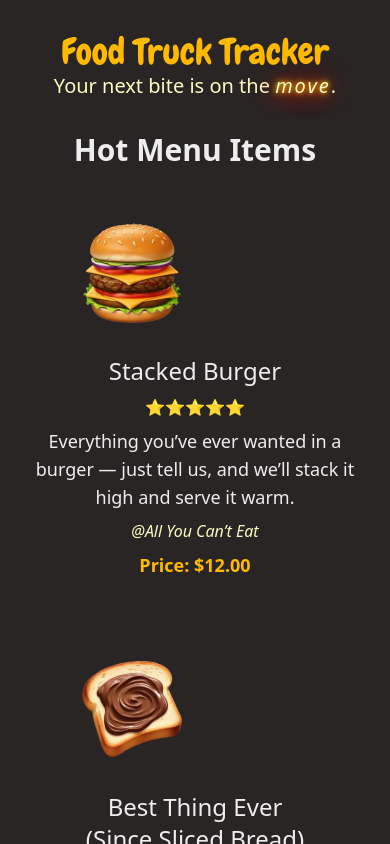
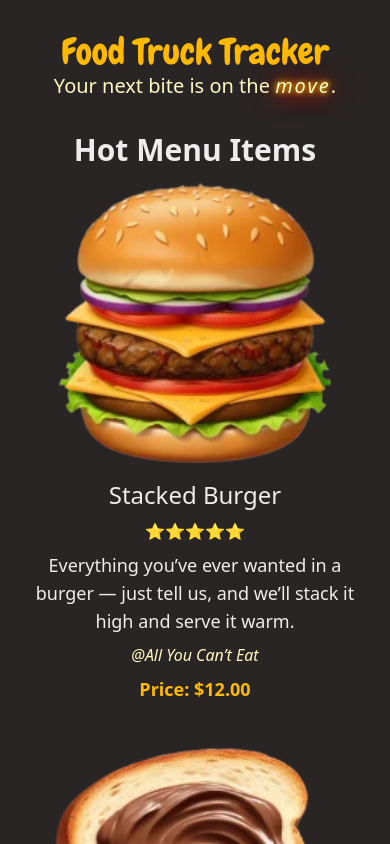
Before and after one commit to zcdev/food-truck-tracker, a Next.js app: page / in a window 390 px wide. Shown: the top 844 px of the page. Built offline with nearby package versions, Linux system fonts and the light colour scheme.

Commit message:
style(ui): address overall responsive design for previously unoptimized breakpoints

```diff
--- a/app/components/food-trucks/FoodTruckGrid.tsx
+++ b/app/components/food-trucks/FoodTruckGrid.tsx
@@ -8,11 +8,10 @@ type Props = {
 };
 
 export default function FoodTruckGrid({ trucks, onClick }: Props) {
-
     return (
-        <div className='truck-grid grid grid-cols-1 md:grid-cols-3 lg:grid-cols-4 gap-10'>
+        <div className='truck-grid grid grid-cols-1 md:grid-cols-3 lg:grid-cols-4 gap-10 mt-[40px] md:mt-[60px]'>
             {trucks.map(truck => (
-                <div className='truck-card' key={truck.truckId}>
+                <div className='truck-card grid' key={truck.truckId}>
                     <FoodTruckCard truck={truck} onClick={() => onClick(truck)} />
                 </div>
             ))}
--- a/app/components/layout/Header.tsx
+++ b/app/components/layout/Header.tsx
@@ -2,7 +2,7 @@ export default function Header() {
     return (
         <header className="pt-8 md:pt-16">
             <h1 className="font-headline text-4xl md:text-6xl text-amber-400 text-center md:text-left">Food Truck Tracker</h1>
-            <h2 className="text-xl md:text-2xl text-yellow-100 tracking-normal">Your next bite is on the <em className='tracking-widest text-flame'>move</em>.</h2>
+            <h2 className="text-xl md:text-2xl text-yellow-100 tracking-normal text-center md:text-left">Your next bite is on the <em className='tracking-widest text-flame'>move</em>.</h2>
         </header>
     );
 }
--- a/app/food-trucks/page.tsx
+++ b/app/food-trucks/page.tsx
@@ -43,8 +43,8 @@ export default function FoodTruckPage() {
     }, [isModalOpen, closeModal]);
 
     return (
-        <section className='food-truck-section pt-8 md:pt-16'>
-            <h2 className='text-3xl font-bold text-center md:text-left mb-15 md:mb-20'>Food Trucks</h2>
+        <section className='food-truck-section pt-8 md:pt-16 m-auto'>
+            <h2 className='text-3xl font-bold text-center md:text-left'>Food Trucks</h2>
             <FoodTruckGrid
                 trucks={trucks}
                 onClick={handleTruckClick}
--- a/app/globals.css
+++ b/app/globals.css
@@ -40,24 +40,20 @@ body {
 }
 
 .hot-menu-card {
-  min-height: 300px;
+  white-space: pre-wrap;
 }
 
 .hot-menu-card .img-wrapper {
-  height: 300px;
-  grid-template-rows: 300px 1fr;
-  display: inline-flex;
-  align-items: flex-end;
-  padding-bottom: 2rem;
+  display: grid;
+  justify-items: left;
+  align-items: end;
+  height: 230px;
+  padding: 0 2rem 3rem;
 }
 
 .hot-menu-card .img-wrapper > img {
-  /* Override Next.js Image component styles */
-  max-width: auto;
-  height: auto;
-  /* Ensure the image maintains its aspect ratio and fits within the container */
-  max-height: auto;
-  width: 50%;
+  width: auto;
+  transform: scale(1.4);
   margin: 0;
 }
 
@@ -65,51 +61,19 @@ body {
   border-radius: 100%;
 }
 
-/* Adjust the width of the h3 element in the second card to prevent text overflow */
-.hot-menu-grid:nth-child(2) h3 {
-  width: 100%;
-  margin: 0;
-}
-
-
-/* Medium devices (handheld, 900px and down) */
- @media only screen and (width <= 900px) {
-  .hot-menu-card {
-    min-height: 250px;
-  }
-
-  .hot-menu-card .img-wrapper {
-    height: 250px;
-    grid-template-rows: 250px 1fr;
-    display: inline-flex;
-    align-items: flex-end;
-    padding-bottom: 2rem;
-  }
-
-  /* Adjust the width of the h3 element in the second card to prevent text overflow */
-  .hot-menu-grid:nth-child(2) h3 {
-    width: 100%;
-    margin: 0;
+@media only screen and (width <= 855px) {
+  .food-truck-section h2 {
+    margin-left: 0px;
   }
 }
 
-/* Extra small devices (phones, 600px and down) */
- @media only screen and (width <= 600px) {
-  .hot-menu-card {
-    min-height: auto;
+@media only screen and (width <= 767px) {
+  .hot-menu-card .img-wrapper {
+    justify-items: center;
+    height: auto;
   }
 
-  .hot-menu-card .img-wrapper {
-    height: auto;
-    grid-template-rows: auto 1fr;
-    place-content: center;
-    align-items: flex-end;
-    padding-bottom: 2rem;
-  }
-
-  /* Adjust the width of the h3 element in the second card to prevent text overflow */
-  .hot-menu-grid:nth-child(2) h3 {
-    width: 220px !important;
-    margin: auto !important;
+  .food-truck-section h2 {
+    margin-left: 0px;
   }
 }
--- a/app/page.tsx
+++ b/app/page.tsx
@@ -5,15 +5,13 @@ import HotMenuPage from './hot-menu/page';
 export default function Home() {
 
   return (
-    <>
-      <div className="flex items-center justify-center bg-stone-800">
-        <main className="flex w-full max-w-5xl flex-col items-center justify-center pb-8 px-8 md:pb-16 md:px-16 sm:items-start">
+    <div className="grid place-items-center bg-stone-800">
+      <main className="max-w-5xl flex-col pb-8 px-8 md:pb-16 md:px-16 sm:items-start">
         <Header />
         <HotMenuPage />
         <hr className='mt-16 w-full border-t-2 border-yellow-100' />
         <FoodTruckPage />
       </main>
     </div>
-    </>
   );
 }
```
Lines whose indentation alone changed are shown as unchanged.
